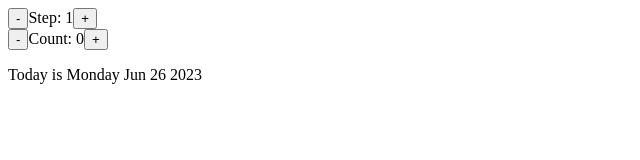
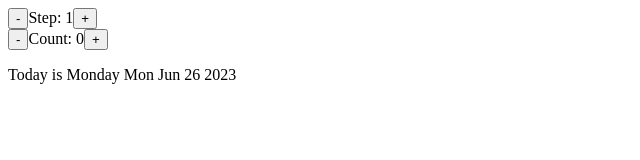
Before and after one commit to dngoyb/date-counter, a React (Vite) app: page / in a window 1280 px wide. Shown: the top 160 px of the page, without its empty margins (0-640 px from the left). Built offline with nearby package versions, Linux system fonts and the light colour scheme.

Commit message:
Message date displaying

```diff
--- a/src/App.jsx
+++ b/src/App.jsx
@@ -3,6 +3,9 @@ import { useState } from 'react';
 function App() {
 	const [step, setStep] = useState(1);
 	const [count, setCount] = useState(0);
+
+	const date = new Date();
+	date.setDate(date.getDate() + count);
 
 	const handleStepMinus = () => {
 		setStep((prev) => step - 1);
@@ -29,7 +32,13 @@ function App() {
 				<span>Count: {count}</span>
 				<button onClick={handleCountPlus}>+</button>
 			</div>
-			<p>Today is Monday Jun 26 2023</p>
+			{count === 0 ? (
+				<p>Today is Monday {date.toDateString()}</p>
+			) : (
+				<p>
+					{count} days from today is {date.toDateString()}
+				</p>
+			)}
 		</>
 	);
 }
```
